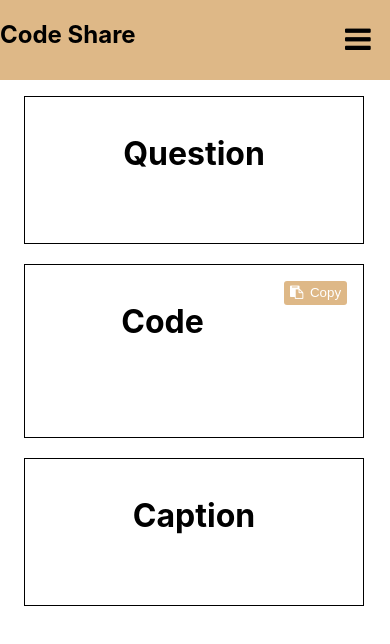
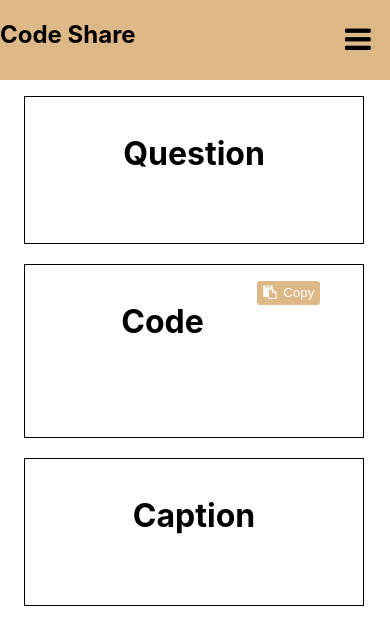
Before and after one commit to mrrajeev29/Codeshare-frontend, a React (Create React App) app: page /showcode/1 in a window 390 px wide. Shown: the top 644 px of the page. Built offline with nearby package versions, Linux system fonts and the light colour scheme; no server answers.

Commit message:
Update showcode.css

```diff
--- a/src/component/ShowCode/showcode.css
+++ b/src/component/ShowCode/showcode.css
@@ -89,3 +89,8 @@
         margin-left:-3.5rem;
     }
 }
+@media screen and ( max-width:400px){
+    #copy{
+        justify-content:space-around;
+    }
+}
```
